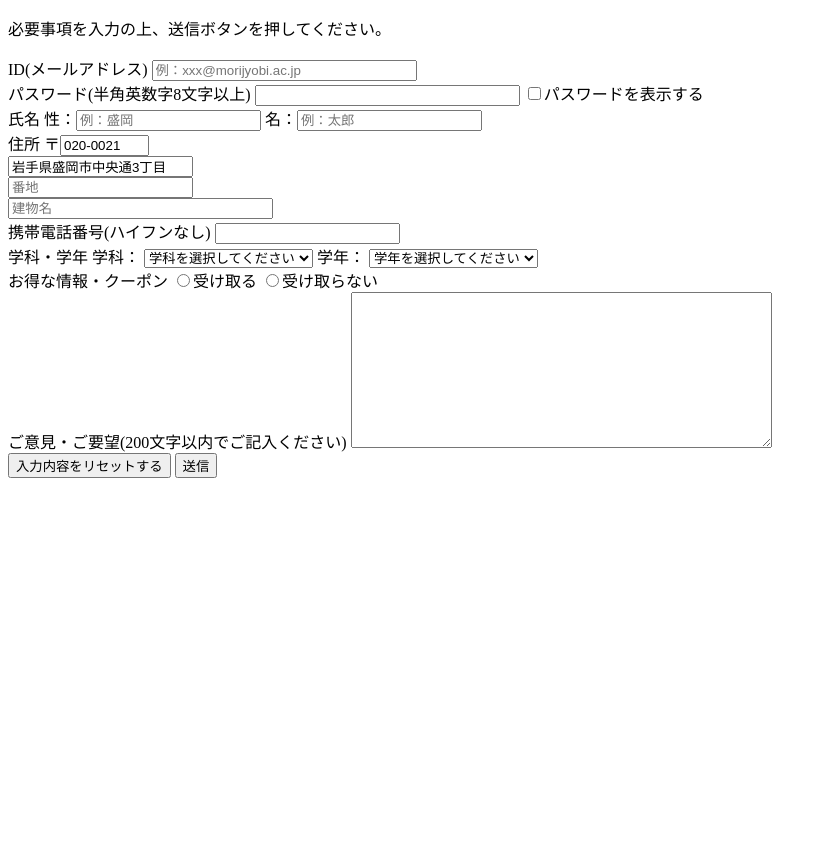
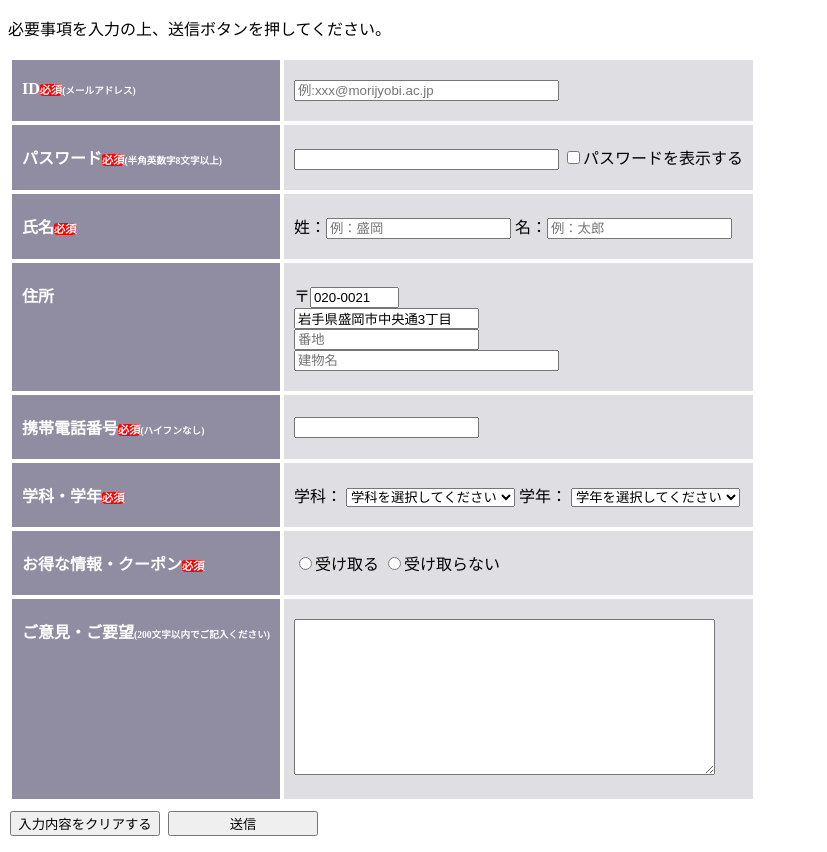
Before and after one commit to kitakawaayano/WebDesign-Task, a plain HTML site: page form/register.html in a window 1280 px wide. Shown: the whole page, without its empty margins (0-827 px from the left). Before the commit the page ends 800 px from the top, so only its background shows below. Drawn offline with Linux system fonts and the light colour scheme.

Commit message:
form課題２の提出

```diff
--- a/form/form-sytle.css
+++ b/form/form-sytle.css
@@ -1,7 +1,6 @@
 #terms_size{
     font-size: 0.7rem;
 }
-
 fieldset{
     margin:25px 3px;
 }
--- a/form/register-style.css
+++ b/form/register-style.css
@@ -0,0 +1,28 @@
+.must{
+    background-color:red;
+    color:white;
+    border-radius:20%;
+    font-size: 0.7rem;
+}
+.small{
+    font-size: 0.6rem;
+}
+table, th, td{
+    border: solid 1px rgb(255, 255, 255);
+}
+th{
+    text-align: left;
+    vertical-align: top;
+    background-color: rgb(144, 140, 162);
+    color: white;
+}
+td{
+   background-color: rgb(222, 222, 227);
+}
+th, td{
+    padding: 20px 10px;
+}
+button{
+    width: 150px;
+    margin: 8px 2px;
+}
--- a/form/register.html
+++ b/form/register.html
@@ -1,31 +1,56 @@
 <!DOCTYPE html>
 <html lang="en">
+
 <head>
     <meta charset="UTF-8">
     <meta name="viewport" content="width=device-width, initial-scale=1.0">
     <title>Document</title>
-    <link rel = "stylesheet" href = "register-style.css">
+    <link rel="stylesheet" href="register-style.css">
 </head>
+
 <body>
+    <p>必要事項を入力の上、送信ボタンを押してください。</p>
+
     <form action="#" method="post">
-        <p>必要事項を入力の上、送信ボタンを押してください。</p>
-        ID(メールアドレス)
-        <input type="email" name="user_email" size="30" required placeholder="例：xxx@morijyobi.ac.jp"><br>
-        パスワード(半角英数字8文字以上)
-        <input type="password" name="user_pass" size="30" minlength="8" required>
+        <table>
+            <tr>
+                <th>ID<span class="must">必須</span><span class="small">(メールアドレス)</span></th>
+                <td><input type="email" name="user_email" size="30" required placeholder="例:xxx@morijyobi.ac.jp"><br>
+                </td>
+            </tr>
+            <tr>
+                <th>パスワード<span class="must">必須</span><span class="small">(半角英数字8文字以上)</span></th>
+                <td><input type="password" name="user_pass" size="30" minlength="8" required>
                     <input type="checkbox" name="check">パスワードを表示する<br>
-        氏名
-        性：<input type="text" name="last_name" placeholder="例：盛岡" required>
+                </td>
+            </tr>
+            <tr>
+                <th>氏名<span class="must">必須</span></th>
+                <td>
+                    <div>
+                        姓：<input type="text" name="last_name" placeholder="例：盛岡" required>
                         名：<input type="text" name="first_name" placeholder="例：太郎" required><br>
-        住所
-        〒<input type="text" name="postcode" size="8"  value="020-0021" readonly><br>
+                    </div>
+                </td>
+            </tr>
+            <tr>
+                <th>住所</th>
+                <td>
+                    <div>
+                        〒<input type="text" name="postcode" size="8" value="020-0021" readonly><br>
                         <input type="text" name="address" value="岩手県盛岡市中央通3丁目" readonly><br>
                         <input type="text" name="housenumber" placeholder="番地"><br>
                         <input type="text" name="bldg" placeholder="建物名" size="30"><br>
-        携帯電話番号(ハイフンなし)
-        <input type="tel" name="user_tel" required><br>
-        学科・学年
-        学科：
+                    </div>
+                </td>
+            </tr>
+            <tr>
+                <th>携帯電話番号<span class="must">必須</span><span class="small">(ハイフンなし)</span></th>
+                <td><input type="tel" name="user_tel" required><br></td>
+            </tr>
+            <tr>
+                <th>学科・学年<span class="must">必須</span></th>
+                <td>学科：
                     <select name="department_selection" required>
                         <option value="">学科を選択してください</option>
                         <option value="system">システム系学科</option>
@@ -40,13 +65,24 @@
                         <option value="three">3年</option>
                         <option value="four">4年</option>
                     </select><br>
-        お得な情報・クーポン
-        <label><input type="radio" name="coupon" value="yes" required>受け取る</label>
+                </td>
+            </tr>
+            <tr>
+                <th>お得な情報・クーポン<span class="must">必須</span></th>
+                <td><label><input type="radio" name="coupon" value="yes" required>受け取る</label>
                     <label><input type="radio" name="coupon" value="no">受け取らない</label><br>
-        ご意見・ご要望(200文字以内でご記入ください)
-        <textarea name="request" cols="50" rows="10" maxlength="200"></textarea><br>
-        <button type="reset">入力内容をリセットする</button>
+                </td>
+            </tr>
+            <tr>
+                <th>ご意見・ご要望<span class="small">(200文字以内でご記入ください)</span></th>
+                <td><textarea name="request" cols="50" rows="10" maxlength="200"></textarea><br></td>
+            </tr>
+        </table>
+        <div>
+            <button type="reset">入力内容をクリアする</button>
             <button type="submit">送信</button>
+        </div>
     </form>
 </body>
+
 </html>
```
Lines whose indentation alone changed are shown as unchanged.
